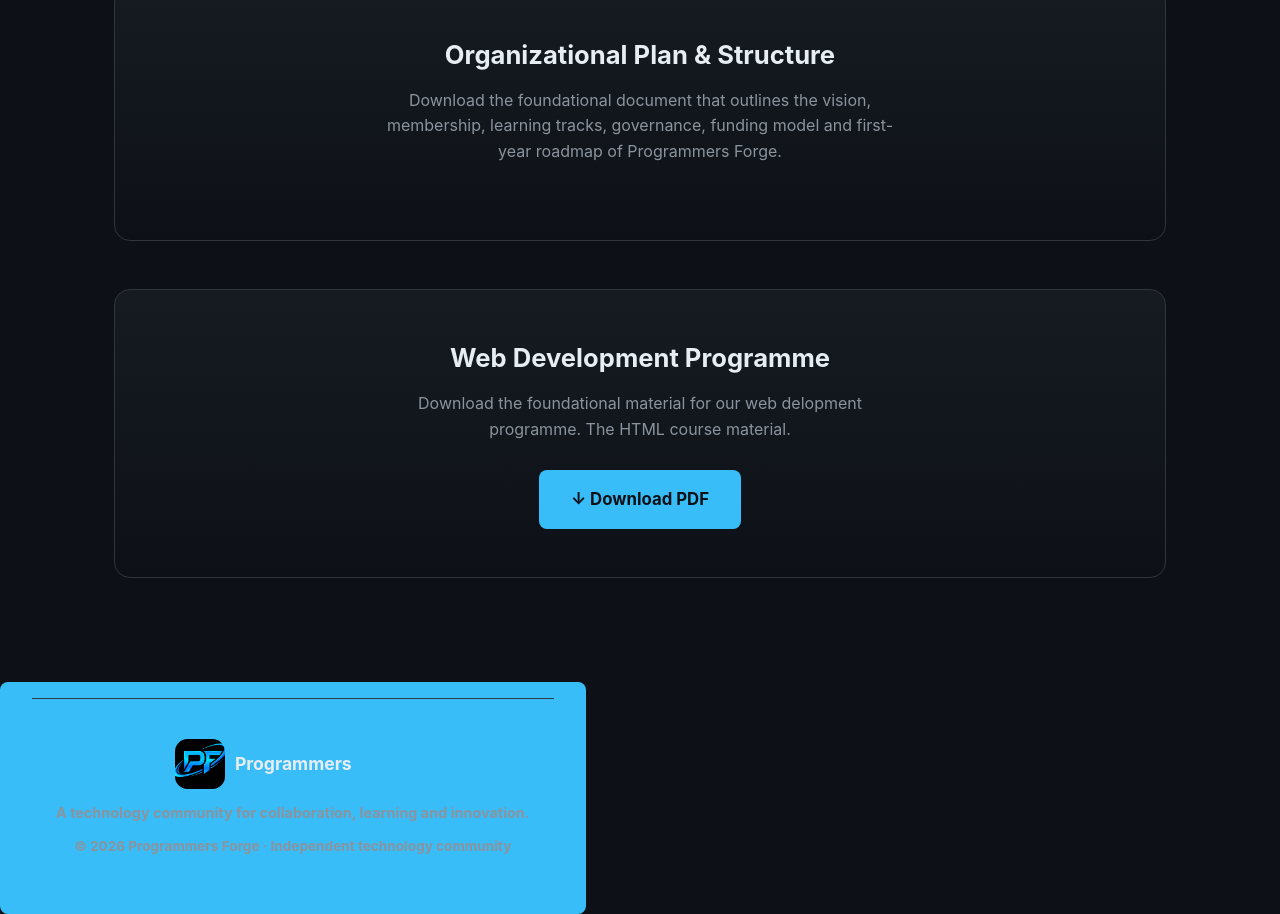
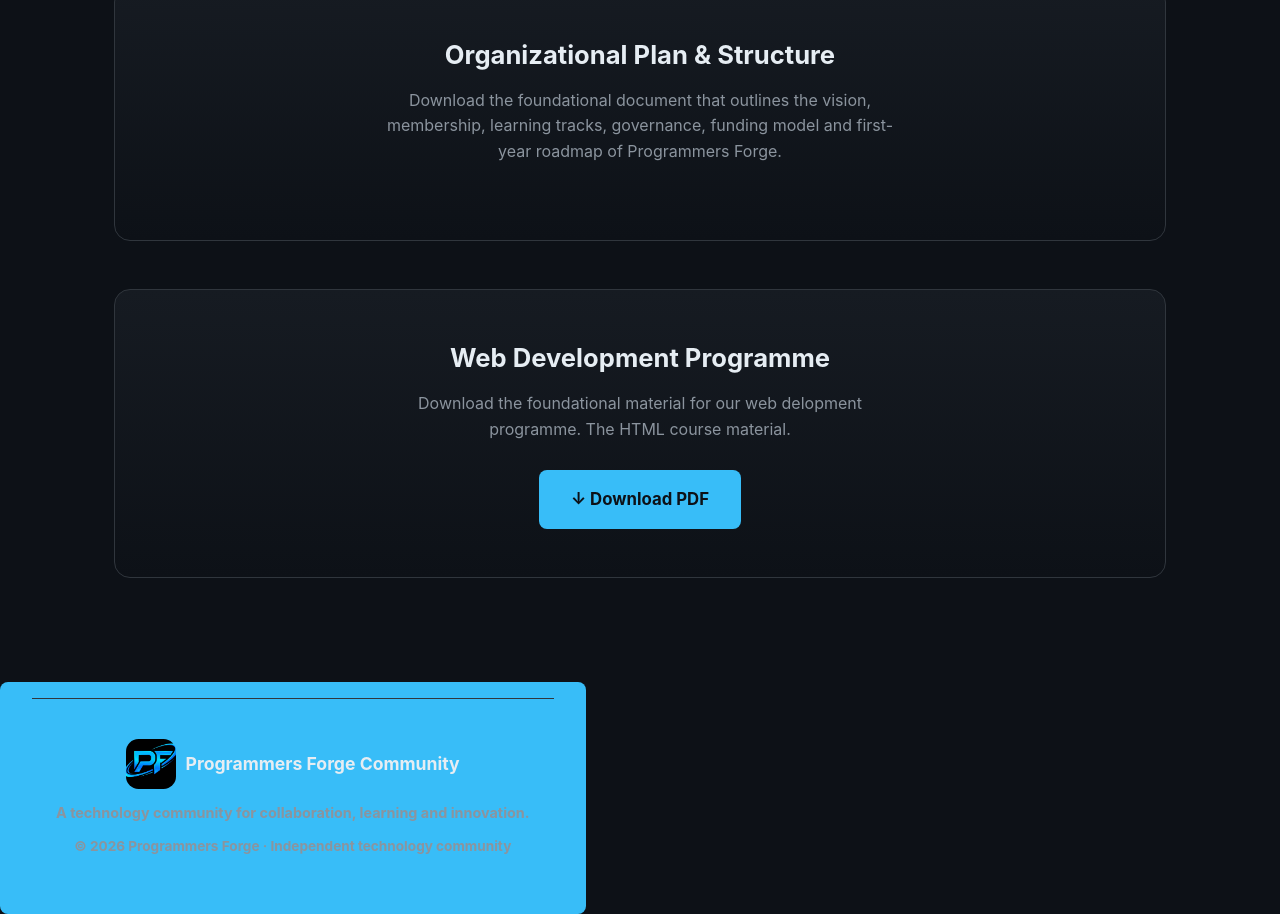
Before and after one commit to ProgrammersForge/programmers_forge, a plain HTML site: page index.html in a window 1280 px wide. Shown: the part 2932-3846 px from the top of the page. Drawn offline with Linux system fonts and the light colour scheme.

Commit message:
Update index.html

```diff
--- a/index.html
+++ b/index.html
@@ -677,7 +677,7 @@
   <footer>
         <div class="logo">
             <img src="docs/logo.jpg" width="50" height="50" alt="Programmers Forge logo">
-            Programmers <span>Forge</span>
+            Programmers Forge Community
         </div>
         <p>A technology community for collaboration, learning and innovation.</p>
         <p style="margin-top: 0.75rem; font-size: 0.85rem;">
```
